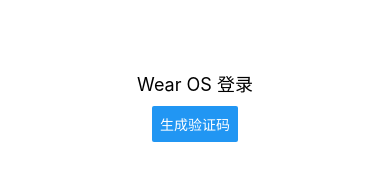
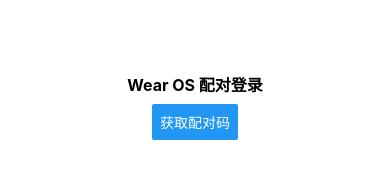
Before and after one commit to zhangdayou2020/watchOS, a React Native app: screen /Login in a window 390 px wide. Shown: the part 316-496 px from the top of the page. Built offline with nearby package versions, Linux system fonts and the light colour scheme; what react-native would draw is missing.

Commit message:
配对码修改

```diff
--- a/src/screens/LoginScreen.tsx
+++ b/src/screens/LoginScreen.tsx
@@ -1,73 +1,83 @@
-import React, {useState, useEffect} from 'react';
-import {View, Text, Button, StyleSheet} from 'react-native';
+import React, {useState} from 'react';
+import {View, Text, Button, StyleSheet, TextInput, Alert} from 'react-native';
 import {useNavigation} from '@react-navigation/native';
 import type {NativeStackNavigationProp} from '@react-navigation/native-stack';
-import QRCode from 'react-native-qrcode-svg';
 
-// 定义导航参数类型
 type RootStackParamList = {
   Home: undefined;
   Login: undefined;
 };
 
-const CODE_EXPIRE_SECONDS = 60;
-
 const LoginScreen = () => {
   const navigation =
     useNavigation<NativeStackNavigationProp<RootStackParamList>>();
-  const [code, setCode] = useState('');
+  const [pairCode, setPairCode] = useState('');
+  const [inputCode, setInputCode] = useState('');
   const [loading, setLoading] = useState(false);
-  const [countdown, setCountdown] = useState(0);
 
-  useEffect(() => {
-    let timer: NodeJS.Timeout;
-    if (countdown > 0) {
-      timer = setTimeout(() => setCountdown(countdown - 1), 1000);
-    } else if (countdown === 0 && code) {
-      setCode('');
-    }
-    return () => clearTimeout(timer);
-  }, [countdown, code]);
-
-  const generateCode = () => {
+  // 模拟获取配对码接口
+  const fetchPairCode = async () => {
     setLoading(true);
     setTimeout(() => {
-      const newCode = Math.floor(100000 + Math.random() * 900000).toString();
-      setCode(newCode);
-      setCountdown(CODE_EXPIRE_SECONDS);
+      const code = Math.floor(100000 + Math.random() * 900000).toString();
+      setPairCode(code);
       setLoading(false);
     }, 1000);
   };
 
-  // 模拟扫码成功
-  const mockScanSuccess = () => {
-    navigation.replace('Home');
+  // 模拟登录接口
+  const handleLogin = async () => {
+    setLoading(true);
+    setTimeout(() => {
+      setLoading(false);
+      if (inputCode.length === 6) {
+        if (inputCode === pairCode) {
+          Alert.alert('登录成功', '配对成功，正在进入主页', [
+            {
+              text: '确定',
+              onPress: () => navigation.replace('Home'),
+            },
+          ]);
+        } else {
+          Alert.alert('登录失败', '配对码错误，请重新输入');
+        }
+      } else {
+        Alert.alert('提示', '请输入6位配对码');
+      }
+    }, 1000);
   };
 
   return (
     <View style={styles.container}>
-      <Text style={styles.title}>Wear OS 登录</Text>
-      <Button
-        title={loading ? '加载中...' : code ? '重新生成验证码' : '生成验证码'}
-        onPress={generateCode}
-        disabled={loading}
-      />
-      {code ? (
-        <View style={styles.qrBox}>
-          <Text style={styles.code}>{code}</Text>
-          <QRCode value={code} size={80} />
-          <Text style={styles.qrTip}>
-            请用家长端扫码登录（{countdown}秒后失效）
-          </Text>
-          <View style={styles.mockScanButtonContainer}>
+      <Text style={styles.title}>Wear OS 配对登录</Text>
+      {!pairCode ? (
+        <Button
+          title={loading ? '获取中...' : '获取配对码'}
+          onPress={fetchPairCode}
+          disabled={loading}
+        />
+      ) : (
+        <View style={styles.innerBox}>
+          <Text style={styles.pairCode}>{pairCode}</Text>
+          <Text style={styles.tip}>请让家长端输入此配对码</Text>
+          <TextInput
+            style={styles.input}
+            value={inputCode}
+            onChangeText={setInputCode}
+            keyboardType="number-pad"
+            maxLength={6}
+            placeholder="输入家长端配对码"
+            placeholderTextColor="#bbb"
+          />
+          <View style={styles.buttonBox}>
             <Button
-              title="模拟扫码成功"
-              onPress={mockScanSuccess}
-              color="#4CAF50"
+              title={loading ? '登录中...' : '登录'}
+              onPress={handleLogin}
+              disabled={loading || inputCode.length !== 6}
             />
           </View>
         </View>
-      ) : null}
+      )}
     </View>
   );
 };
@@ -77,36 +87,47 @@
     flex: 1,
     justifyContent: 'center',
     alignItems: 'center',
-    padding: 8,
+    padding: 6,
     backgroundColor: '#fff',
   },
   title: {
-    fontSize: 18,
-    marginBottom: 10,
+    fontSize: 16,
+    marginBottom: 8,
+    fontWeight: 'bold',
   },
-  qrBox: {
+  innerBox: {
     alignItems: 'center',
-    marginTop: 16,
-    padding: 12,
-    borderRadius: 12,
+    width: 160,
+    padding: 8,
+    borderRadius: 10,
     backgroundColor: '#f9f9f9',
-    width: 180,
   },
-  code: {
+  pairCode: {
     fontSize: 22,
     fontWeight: 'bold',
-    marginBottom: 8,
+    marginVertical: 8,
     color: '#333',
   },
-  qrTip: {
-    marginTop: 8,
+  tip: {
+    fontSize: 12,
     color: '#888',
-    fontSize: 12,
+    marginBottom: 8,
     textAlign: 'center',
   },
-  mockScanButtonContainer: {
-    marginTop: 10,
-    width: '90%',
+  input: {
+    width: 110,
+    height: 34,
+    borderColor: '#ccc',
+    borderWidth: 1,
+    borderRadius: 8,
+    textAlign: 'center',
+    fontSize: 16,
+    marginBottom: 8,
+    backgroundColor: '#f9f9f9',
+  },
+  buttonBox: {
+    width: '100%',
+    marginTop: 2,
   },
 });
 
```
